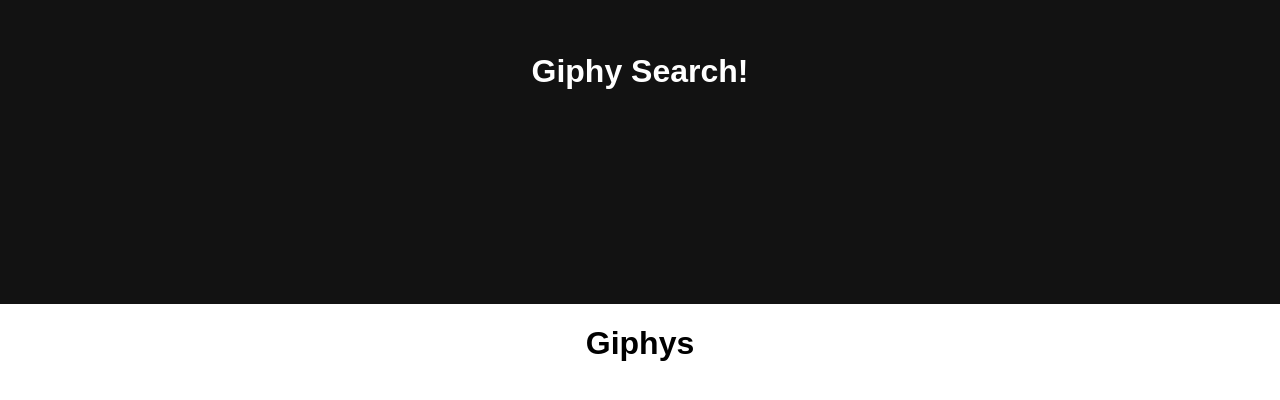
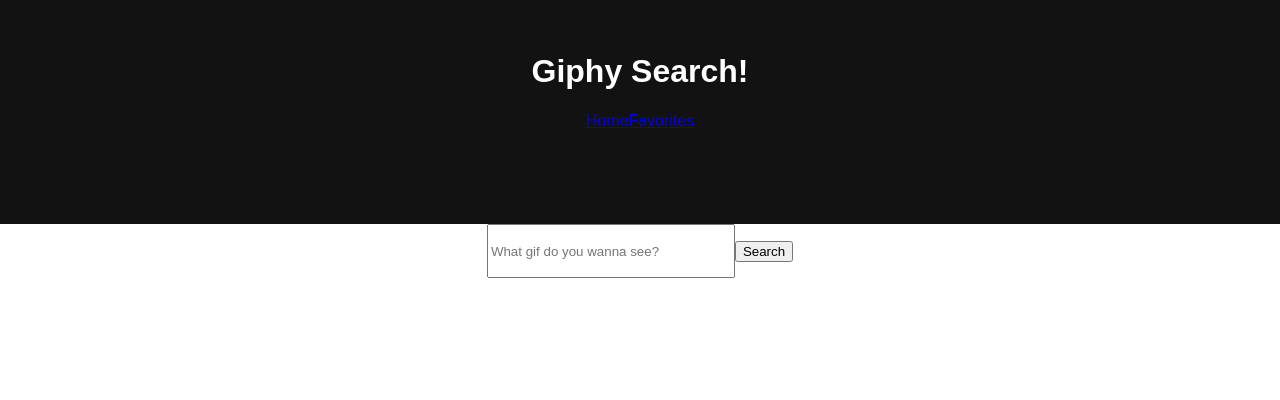
Before and after one commit to FarmerCooper/group-giphy-saga-project, a React (Create React App) app: page /#/ in a window 1280 px wide. Shown: the top 400 px of the page. Built offline with nearby package versions, Linux system fonts and the light colour scheme.

Commit message:
add router.get to category.router.js

```diff
--- a/src/components/App/App.css
+++ b/src/components/App/App.css
@@ -7,7 +7,12 @@
 
 .App-Header {
     background-color: #121212;
-    height: 15rem;
+    height: 10rem;
     padding: 2rem;
     color: white;
 }
+
+input {
+    height: 3rem;
+    min-width: 15rem;
+}
--- a/src/components/App/App.jsx
+++ b/src/components/App/App.jsx
@@ -24,6 +24,10 @@
         <Router>
             <div className="App-Header">
                 <h1>Giphy Search!</h1>
+                <nav>
+                    <Link to="/">Home</Link>
+                    <Link to="/favorites">Favorites</Link>
+                </nav>
             </div>
             <Route path="/" exact component={Home} />
             <Route path="/favorites" exact component={Favorites} />
--- a/src/components/Home/Home.jsx
+++ b/src/components/Home/Home.jsx
@@ -1,9 +1,33 @@
 import React from 'react';
+import axios from 'axios';
+import { useDispatch } from 'react-redux';
 
 export default function Home() {
+    //const
+    const dispatch = useDispatch();
+
+    //GET
+    const handleClick = () => {
+        axios
+            .get('/api/category')
+            .then((response) => {
+                console.log(`Response is`, response);
+                dispatch({
+                    type: 'SET_CATEGORY',
+                    payload: response.data.data,
+                });
+            })
+            .catch((err) => {
+                console.log(`ERR in app.jsx`, err);
+            });
+    };
+
     return (
         <>
-            <h1>Giphys</h1>
+            <form>
+                <input placeholder="What gif do you wanna see?"></input>
+                <button onClick={handleClick}>Search</button>
+            </form>
         </>
     );
 }
```
Also changed, not shown: 1 other file (tests, documents, lock files or other folders).
